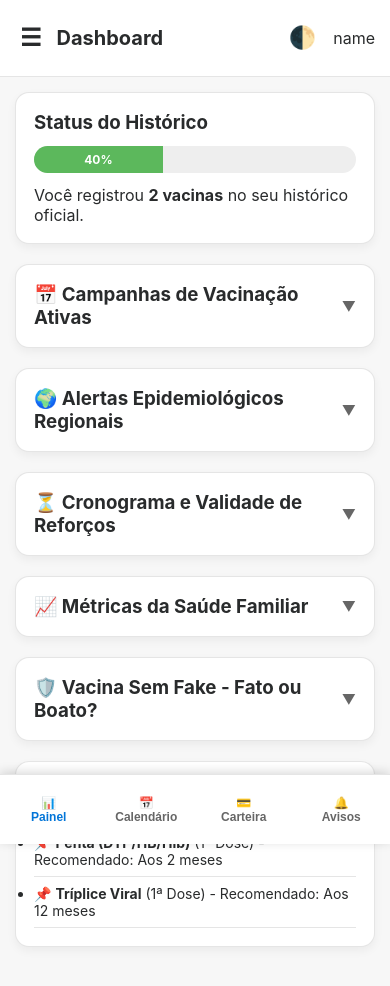
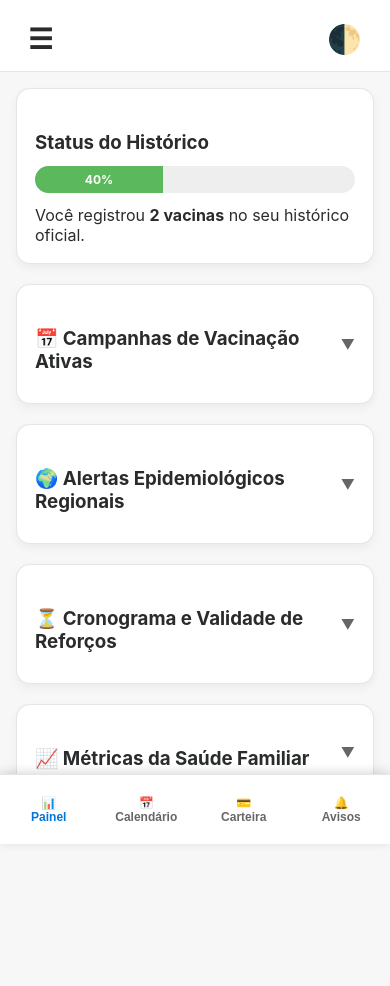
Before and after one commit to matheuspcgamer2025-stack/app-vacina-android, a website with bundled scripts: page www/index.html in a window 390 px wide. Both pictures are taken after typing "name@example.com", "Sample123" into the empty fields and a click on the button "Entrar com Segurança". After the commit the page ends 844 px from the top, so only its background shows below. Built offline with nearby package versions, Linux system fonts and the light colour scheme.

Commit message:
Upload completo do VacinaApp com ajustes de interface mobile

```diff
--- a/www/index.html
+++ b/www/index.html
@@ -3,7 +3,10 @@
 
 <head>
     <meta charset="UTF-8">
-    <meta name="viewport" content="width=device-width, initial-scale=1.0">
+    <!-- Substitua a linha do viewport atual por esta no seu <head>: -->
+    <meta name="viewport"
+        content="width=device-width, initial-scale=1.0, maximum-scale=1.0, user-scalable=no, viewport-fit=cover">
+
     <title>VacinaApp - Carteira Digital</title>
     <link rel="icon" href="data:,">
     <link rel="stylesheet" href="style.css">
@@ -147,14 +150,15 @@
         <!-- CABEÇALHO OFICIAL COM MENU HAMBÚRGUER -->
         <header class="app-header">
             <div class="header-left">
+                <!-- APENAS o botão com os três tracinhos na ponta esquerda -->
                 <button id="btn-menu-hamburger" class="btn-icon">☰</button>
-                <h1 id="app-title">Dashboard</h1>
             </div>
             <div class="header-right">
+                <!-- APENAS o botão de mudar de tema na ponta direita -->
                 <button id="main-theme-toggle" class="btn-theme-toggle">🌓</button>
-                <span class="user-badge" id="user-display">Usuário</span>
             </div>
         </header>
+
 
         <!-- CONTEÚDO SCROLLÁVEL DO APLICATIVO -->
         <main class="app-content">
@@ -225,12 +229,13 @@
 
 
             <!-- 3. CALENDÁRIO DE VACINAS -->
-                     <!-- 3. CALENDÁRIO DE VACINAS -->
+            <!-- 3. CALENDÁRIO DE VACINAS -->
             <section id="screen-calendar" class="sub-screen hidden">
 
                 <!-- Nova Barra de Pesquisa de Vacinas -->
                 <div class="card search-vax-card" style="margin-bottom: 1rem;">
-                    <input type="text" id="input-busca-calendario" placeholder="🔍 Procurar vacina por nome (Ex: BCG, Penta...)" style="margin-bottom: 0;">
+                    <input type="text" id="input-busca-calendario"
+                        placeholder="🔍 Procurar vacina por nome (Ex: BCG, Penta...)" style="margin-bottom: 0;">
                 </div>
 
                 <!-- Abas de Filtro por Idade (Apenas uma vez) -->
--- a/www/modules/auth.js
+++ b/www/modules/auth.js
@@ -46,9 +46,8 @@ export function inicializarAutentication(onLoginSuccess) {
             return;
         }
 
+        // Armazena o identificador e limpa as telas para o login local
         appState.usuarioLogado = id;
-        const userDisplay = document.getElementById('user-display');
-        if (userDisplay) userDisplay.innerText = id.split('@')[0];
 
         screenLogin.classList.add('hidden');
         appMain.classList.remove('hidden');
@@ -67,9 +66,8 @@ export function inicializarAutentication(onLoginSuccess) {
             return;
         }
 
+        // Armazena o identificador e limpa as telas para o cadastro local
         appState.usuarioLogado = id;
-        const userDisplay = document.getElementById('user-display');
-        if (userDisplay) userDisplay.innerText = id.split('@')[0];
 
         screenRegister.classList.add('hidden');
         appMain.classList.remove('hidden');
--- a/www/modules/navigation.js
+++ b/www/modules/navigation.js
@@ -1,15 +1,11 @@
 export function mudarAba(targetId, elementoBotao) {
+    // 1. Oculta todas as telas internas e exibe apenas a tela selecionada
     document.querySelectorAll('.sub-screen').forEach(s => s.classList.add('hidden'));
     document.getElementById(`screen-${targetId}`).classList.remove('hidden');
 
+    // 2. Remove o estado ativo dos botões inferiores e destaca o botão clicado
     document.querySelectorAll('.nav-item').forEach(b => b.classList.remove('active'));
     elementoBotao.classList.add('active');
 
-    const titulos = {
-        dashboard: "Painel Principal",
-        calendar: "Calendário Oficial",
-        wallet: "Minha Carteira",
-        reminders: "Lembretes"
-    };
-    document.getElementById('app-title').innerText = titulos[targetId];
+    // A atualização do texto antigo foi desativada para manter a logo fixa e profissional no topo!
 }
--- a/www/style.css
+++ b/www/style.css
@@ -25,22 +25,24 @@ body.dark-theme {
     --nav-bg: #111115;
     --shadow: 0 0.25rem 1.25rem rgba(0, 0, 0, 0.4);
 }
-
 /* ==========================================================================
-   2. REGRAS GERAIS E RESETS
+   2. REGRAS GERAIS E RESETS (OTIMIZADO PARA APLICATIVOS)
    ========================================================================== */
 * {
     box-sizing: border-box;
     margin: 0;
     padding: 0;
     transition: background 0.25s, color 0.25s, border-color 0.25s, box-shadow 0.25s;
+    -webkit-tap-highlight-color: transparent; /* Remove o quadrado azul ao clicar no celular */
 }
 
 body {
     font-family: -apple-system, BlinkMacSystemFont, "Segoe UI", Roboto, sans-serif;
     background-color: var(--bg-app);
     color: var(--text-primary);
-    min-height: 100vh;
+    height: 100vh;
+    width: 100vw;
+    overflow: hidden; /* IMPORTANTE: Destrói o balanço elástico da tela inteira */
     font-size: 1rem;
 }
 
@@ -51,9 +53,10 @@ body {
 /* ==========================================================================
    3. COMPONENTES BASE (INPUTS, BOTÕES E CAIXAS ESTRUTURAIS)
    ========================================================================== */
+/* Procure por input, select, textarea no Bloco 3 e mude para: */
 input, select, textarea {
     width: 100%;
-    padding: 0.875rem;
+    padding: 0.75rem 1rem; /* Ajusta o espaçamento interno para o texto não sumir */
     background: var(--bg-app);
     border: 1px solid var(--border-color);
     border-radius: 0.625rem;
@@ -61,7 +64,14 @@ input, select, textarea {
     color: var(--text-primary);
     font-family: inherit;
     outline: none;
+    margin-bottom: 0.75rem; /* Dá espaço automático entre um campo e outro */
 }
+
+/* Adicione essa regra para consertar o espaçamento do título "Histórico Oficial" */
+.app-content h3 {
+    margin: 1.5rem 0 0.75rem 0; /* Dá espaço acima e abaixo de qualquer título de listagem */
+}
+
 
 input:focus, select:focus, textarea:focus {
     border-color: var(--primary);
@@ -189,55 +199,65 @@ body .card:hover, body .vax-item:hover, body .login-container:hover {
     text-decoration: none;
     font-weight: bold;
 }
+/* ==========================================================================
+   5. INTERFACE INTERNA DO APP (HEADER VERTICALMENTE CENTRALIZADO)
+   ========================================================================== */
+#app-main {
+    display: flex;
+    flex-direction: column;
+    height: 100vh;
+    width: 100%;
+    position: relative;
+}
 
-/* ==========================================================================
-   5. INTERFACE INTERNA DO APP (HEADER & CONTENT)
-   ========================================================================== */
 .app-header {
     background: var(--nav-bg);
-    padding: 1.25rem 0.9375rem;
+    padding: 1.25rem 1.25rem 0.75rem 1.25rem; /* Aumenta o espaço superior para empurrar os botões para baixo */
     display: flex;
     justify-content: space-between;
-    align-items: center;
-    position: sticky;
-    top: 0;
-    z-index: 10;
+    align-items: center; /* Trava o menu e a lua na mesma linha horizontal */
+    height: 4.5rem; /* Altura generosa e profissional para cabeçalhos mobile */
     border-bottom: 1px solid var(--border-color);
 }
 
-.app-header h1 {
-    font-size: 1.25rem;
+.header-left, .header-right {
+    display: flex;
+    align-items: center;
+    justify-content: center;
+    height: 100%;
 }
 
-.header-left {
+.btn-icon, .btn-theme-toggle {
+    background: none;
+    border: none;
+    font-size: 1.75rem; /* Ícones grandes e fáceis de tocar com o polegar */
+    cursor: pointer;
+    color: var(--text-primary);
+    padding: 0.5rem;
     display: flex;
     align-items: center;
-    gap: 0.625rem;
+    justify-content: center;
+    width: auto;
+    height: auto;
 }
 
-.header-right {
-    display: flex;
-    align-items: center;
-    gap: 0.75rem;
+/* Desativa animações agressivas no cabeçalho */
+.btn-icon:hover, .btn-theme-toggle:hover {
+    transform: scale(1.05);
+    box-shadow: none;
+    filter: none;
 }
 
+/* ÁREA DE CONTEÚDO SCROLLÁVEL */
 .app-content {
-    padding: 0.9375rem;
-    padding-bottom: 5.5rem; /* Margem estrita de segurança para as abas inferiores */
+    flex: 1;
+    overflow-y: auto;
+    -webkit-overflow-scrolling: touch;
+    padding: 1rem 1rem 5.5rem 1rem;
+    width: 100%;
     max-width: 37.5rem;
     margin: 0 auto;
 }
-
-.btn-icon {
-    background: none;
-    border: none;
-    font-size: 1.5rem;
-    cursor: pointer;
-    color: var(--text-primary);
-    width: auto;
-    padding: 0 0.3125rem;
-}
-.btn-icon:hover { transform: scale(1.1); box-shadow: none; filter: none; }
 
 /* ==========================================================================
    6. SEÇÕES INTERNAS (DASHBOARD, CALENDÁRIO, CARTEIRA, BUSCA)
```
Also changed, not shown: www/modules/calendar.js (+0 -9 lines).
